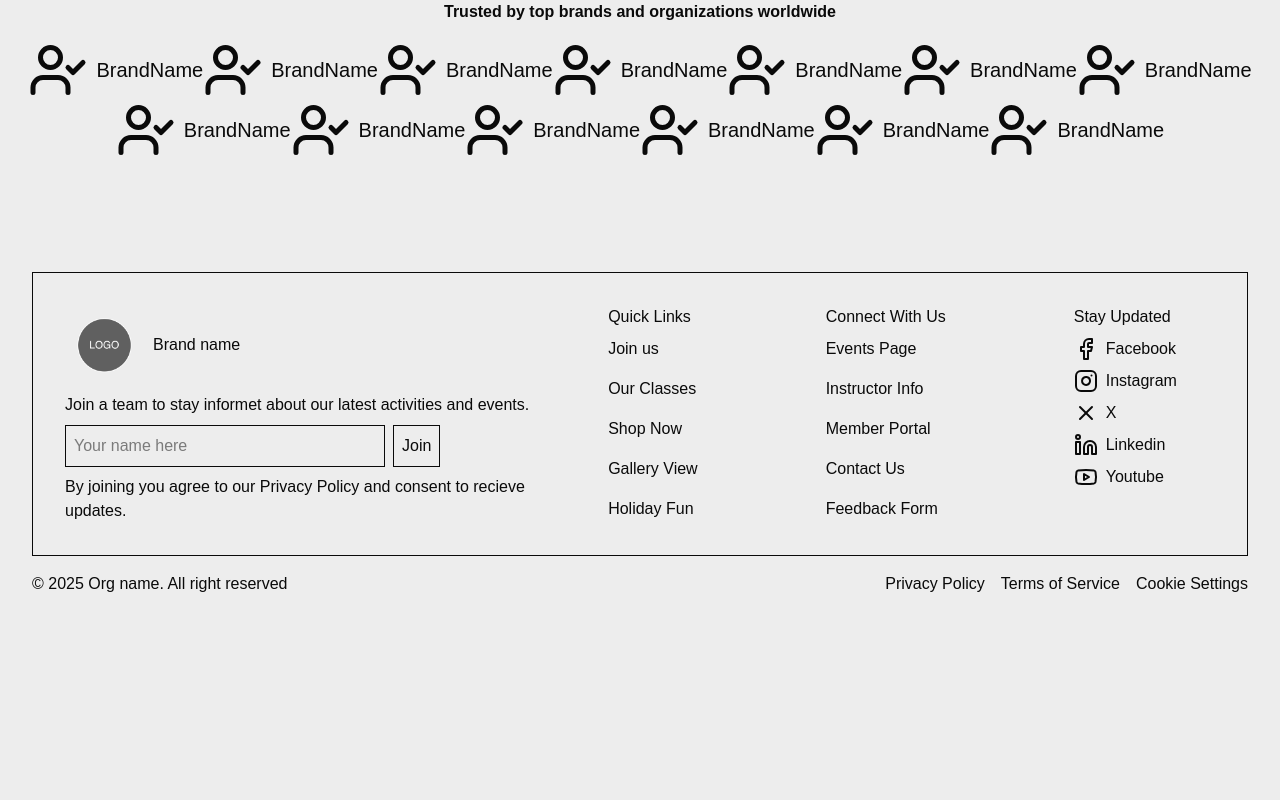
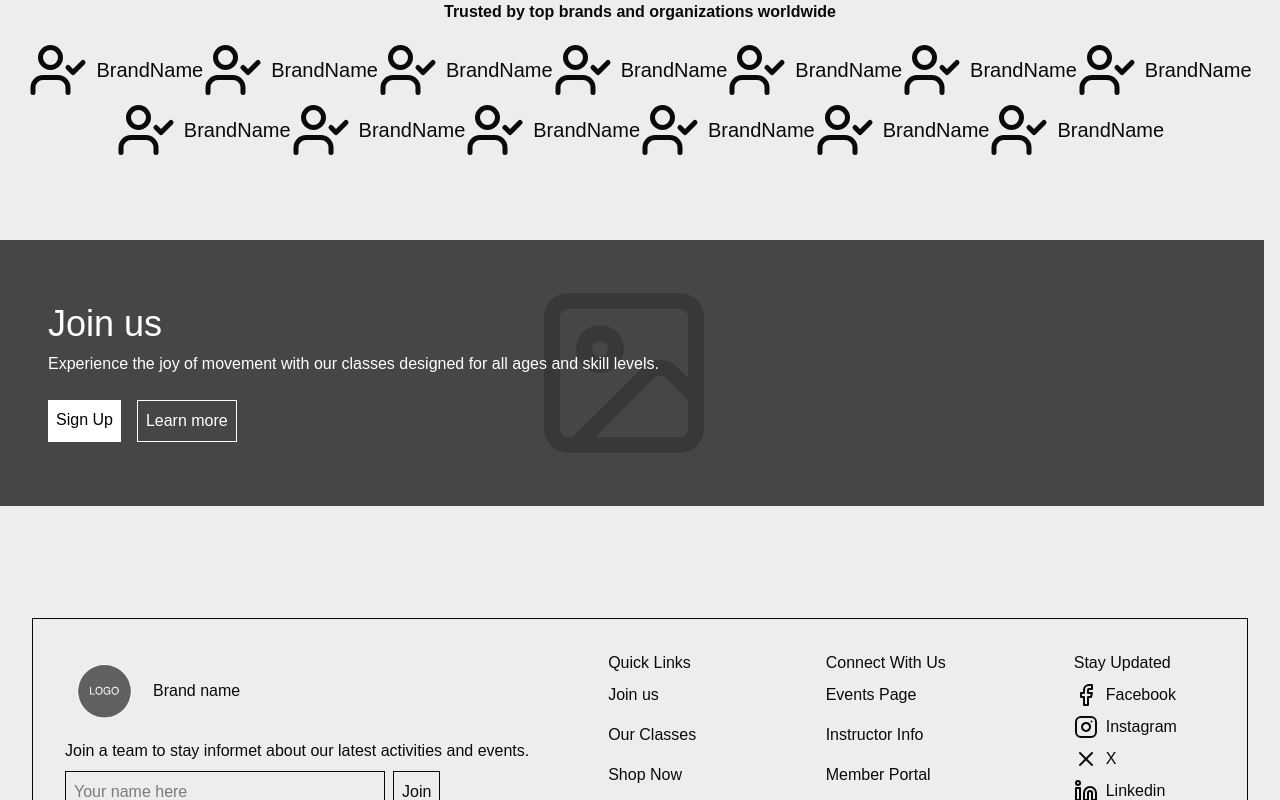
Before and after one commit to lloladin123/GymnasticsSaaS, a Next.js app: page /aboutUs in a window 1280 px wide. Shown: the part 2000-2800 px from the top of the page. Before the commit the page ends 2628 px from the top, so only its background shows below. Built offline with nearby package versions, Linux system fonts and the light colour scheme.

Commit message:
Add: Added CTA to aboutUs Page

```diff
--- a/app/aboutUs/Trusted.tsx
+++ b/app/aboutUs/Trusted.tsx
@@ -24,7 +24,7 @@ const TrustedIcons: ITrustedIcon[] = [
 
 const Trusted = () => {
   return (
-    <section className="mt-20 grid gap-y-4 place-items-center">
+    <section className="my-20 grid gap-y-4 place-items-center">
       <span className="font-black">
         Trusted by top brands and organizations worldwide
       </span>
--- a/app/aboutUs/page.tsx
+++ b/app/aboutUs/page.tsx
@@ -5,6 +5,7 @@ import React from "react";
 import Discover from "./Discover";
 import OurTeam from "./OurTeam";
 import Trusted from "./Trusted";
+import CtaJoin from "@/components/CtaJoin";
 
 const aboutUs = () => {
   return (
@@ -31,6 +32,7 @@ const aboutUs = () => {
       <Discover></Discover>
       <OurTeam></OurTeam>
       <Trusted></Trusted>
+      <CtaJoin height="92" variants="card"></CtaJoin>
     </>
   );
 };
--- a/components/CtaJoin.tsx
+++ b/components/CtaJoin.tsx
@@ -5,9 +5,10 @@ import BackgroundOverlay from "./BackgroundOverlay";
 
 interface CtaJoinProps {
   variants: "hero" | "card" | "footer";
+  height?: string;
 }
 
-const CtaJoin = ({ variants = "hero" }: CtaJoinProps) => {
+const CtaJoin = ({ variants = "hero", height }: CtaJoinProps) => {
   switch (variants) {
     case "hero":
       return (
@@ -36,7 +37,10 @@ const CtaJoin = ({ variants = "hero" }: CtaJoinProps) => {
       );
     case "card":
       return (
-        <BackgroundOverlay backgroundIcon={<Image className="w-full h-full" />}>
+        <BackgroundOverlay
+          height={height}
+          backgroundIcon={<Image className="w-full h-full" />}
+        >
           <h2 className="text-4xl">Join us</h2>
           <p>
             Experience the joy of movement with our classes designed for all
```
